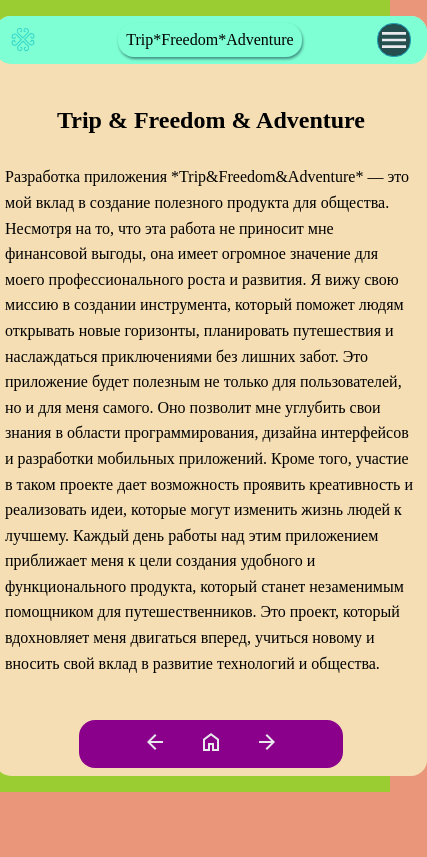
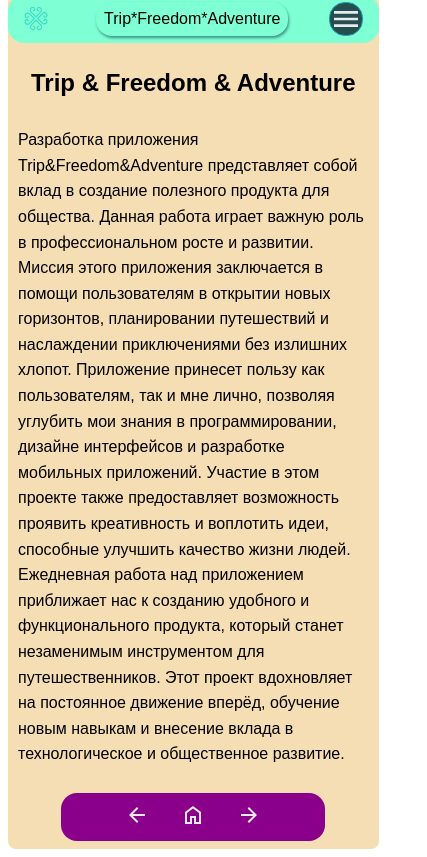
Before and after one commit to valitovgaziz/spa_, a Vue app: page /filosofy in a window 390 px wide. Shown: the whole page, 427 px wide, since content can reach past the window. Built offline with nearby package versions, Linux system fonts and the light colour scheme.

Commit message:
Основойно фон убрал. Текст на странице философия поменял. Название строки поиска поменял.

```diff
--- a/src/assets/main.css
+++ b/src/assets/main.css
@@ -1,15 +1,14 @@
-html {
-  margin: 0;
-  padding: 0;
-  background-color: darksalmon;
-}
-
+/* Общие стили */
+html,
 body {
   margin: 0;
   padding: 0;
   height: 100%;
   width: 100%;
-  background-color: yellowgreen;
+  font-family: Arial, sans-serif;
+}
+
+body {
   display: flex;
   flex-direction: column;
   align-items: center;
@@ -19,7 +18,7 @@ body {
 .main {
   margin: 1rem;
   min-height: 90vh;
-  min-width: 400px;
+  min-width: 320px;
   max-width: 1024px;
   width: 100%;
   border-radius: 1rem;
@@ -29,3 +28,15 @@ body {
   justify-content: space-between;
   background-color: wheat;
 }
+
+/* Адаптивные стили для мобильных устройств */
+@media only screen and (max-width: 600px) {
+  .main {
+    margin: 0.5rem;
+    min-height: 80vh;
+    min-width: auto;
+    max-width: none;
+    width: 95%; /* Можно сделать еще меньше, если требуется */
+    border-radius: 0.5rem;
+  }
+}
--- a/src/components/filosofy.vue
+++ b/src/components/filosofy.vue
@@ -4,16 +4,7 @@
         <h1>Trip & Freedom & Adventure</h1>
 
         <!-- Основной контент -->
-        <p>Разработка приложения *Trip&Freedom&Adventure* — это мой вклад в создание полезного продукта для
-            общества. Несмотря на то, что эта работа не приносит мне финансовой выгоды, она имеет огромное значение для
-            моего профессионального роста и развития. Я вижу свою миссию в создании инструмента, который поможет людям
-            открывать новые горизонты, планировать путешествия и наслаждаться приключениями без лишних забот. Это
-            приложение будет полезным не только для пользователей, но и для меня самого. Оно позволит мне углубить свои
-            знания в области программирования, дизайна интерфейсов и разработки мобильных приложений. Кроме того,
-            участие в таком проекте дает возможность проявить креативность и реализовать идеи, которые могут изменить
-            жизнь людей к лучшему. Каждый день работы над этим приложением приближает меня к цели создания удобного и
-            функционального продукта, который станет незаменимым помощником для путешественников. Это проект, который
-            вдохновляет меня двигаться вперед, учиться новому и вносить свой вклад в развитие технологий и общества.</p>
+        <p>Разработка приложения Trip&Freedom&Adventure представляет собой вклад в создание полезного продукта для общества. Данная работа играет важную роль в профессиональном росте и развитии. Миссия этого приложения заключается в помощи пользователям в открытии новых горизонтов, планировании путешествий и наслаждении приключениями без излишних хлопот. Приложение принесет пользу как пользователям, так и мне лично, позволяя углубить мои знания в программировании, дизайне интерфейсов и разработке мобильных приложений. Участие в этом проекте также предоставляет возможность проявить креативность и воплотить идеи, способные улучшить качество жизни людей. Ежедневная работа над приложением приближает нас к созданию удобного и функционального продукта, который станет незаменимым инструментом для путешественников. Этот проект вдохновляет на постоянное движение вперёд, обучение новым навыкам и внесение вклада в технологическое и общественное развитие.</p>
     </div>
 </template>
 
--- a/src/components/searchLine.vue
+++ b/src/components/searchLine.vue
@@ -1,7 +1,7 @@
 <template>
     <div class="search_line">
         <form @submit.prevent="search" id="search_form" name="search_request" action="results">
-            <label for="search_input" class="f-item">Свобода и приключения!</label>
+            <label for="search_input" class="f-item">Путешествия - Свобода - Приключения!</label>
             <input id="search_input" type="text" autofocus placeholder=".   .   ." class="f-item" v-model="query">
             <button type="submit">Искать</button>
         </form>
```
